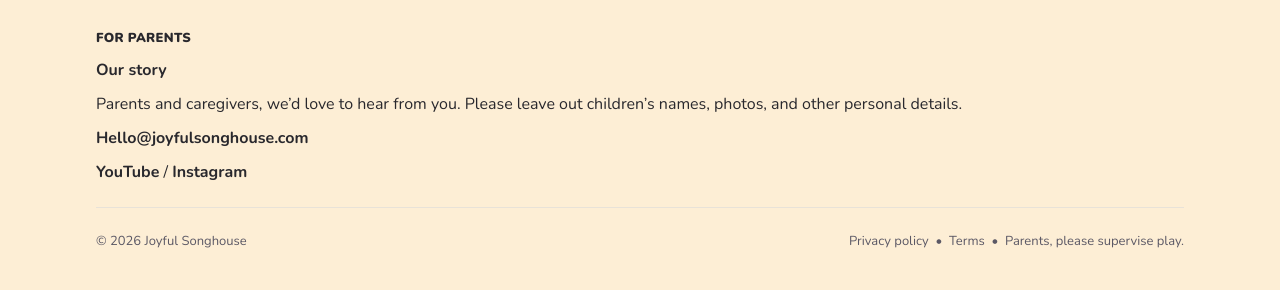
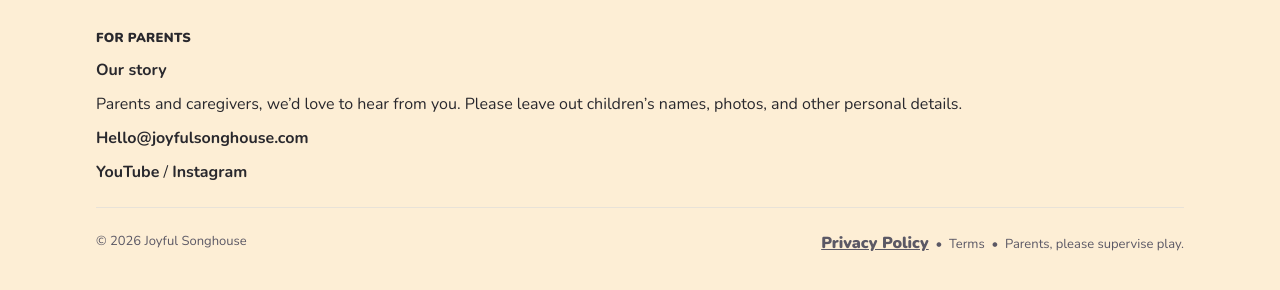
Before and after one commit to Jnuru/joyful-song-house, a plain HTML site: page index.html in a window 1280 px wide. Shown: the part 3660-3950 px from the top of the page. Drawn offline with nearby package versions, Linux system fonts and the light colour scheme.

Commit message:
Link the Privacy Policy from the homepage

```diff
--- a/index.html
+++ b/index.html
@@ -216,7 +216,7 @@
   <hr>
   <div class="footer__legal">
     <p>&copy; 2026 Joyful Songhouse</p>
-    <p>Privacy policy&nbsp;&nbsp;&bull;&nbsp;&nbsp;Terms&nbsp;&nbsp;&bull;&nbsp;&nbsp;Parents, please supervise play.</p>
+    <p><a class="link-arrow" href="/privacy/">Privacy Policy</a>&nbsp;&nbsp;&bull;&nbsp;&nbsp;Terms&nbsp;&nbsp;&bull;&nbsp;&nbsp;Parents, please supervise play.</p>
   </div>
 </footer>
 
```
